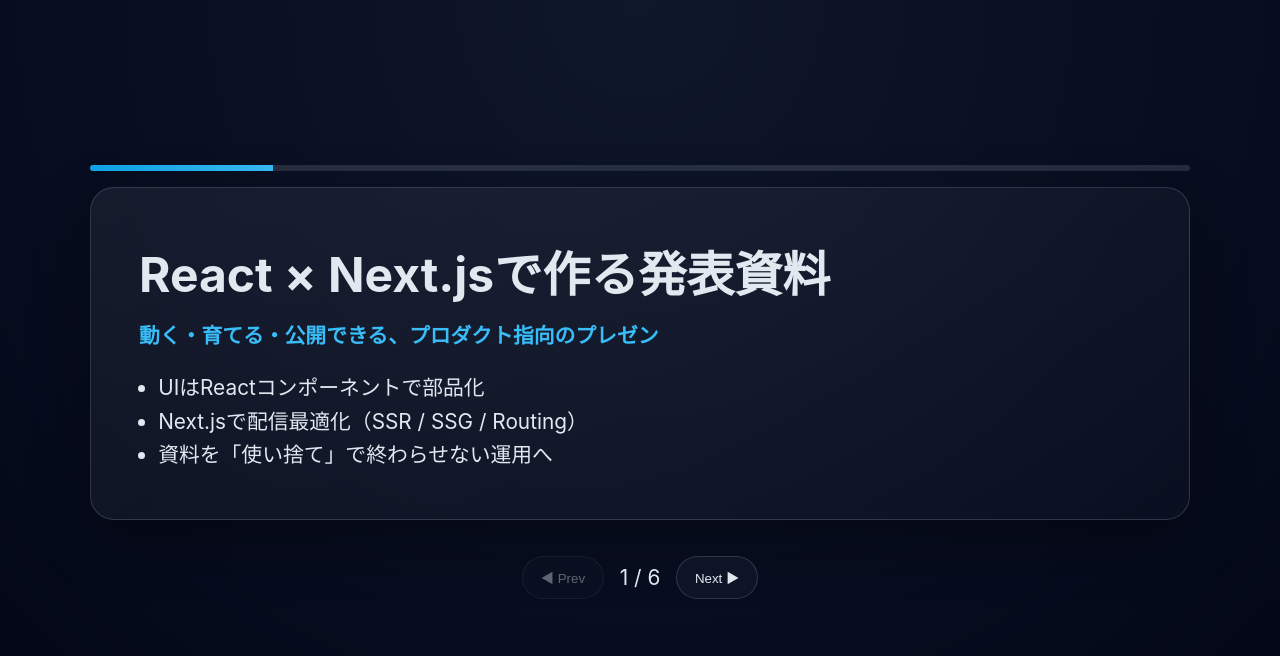
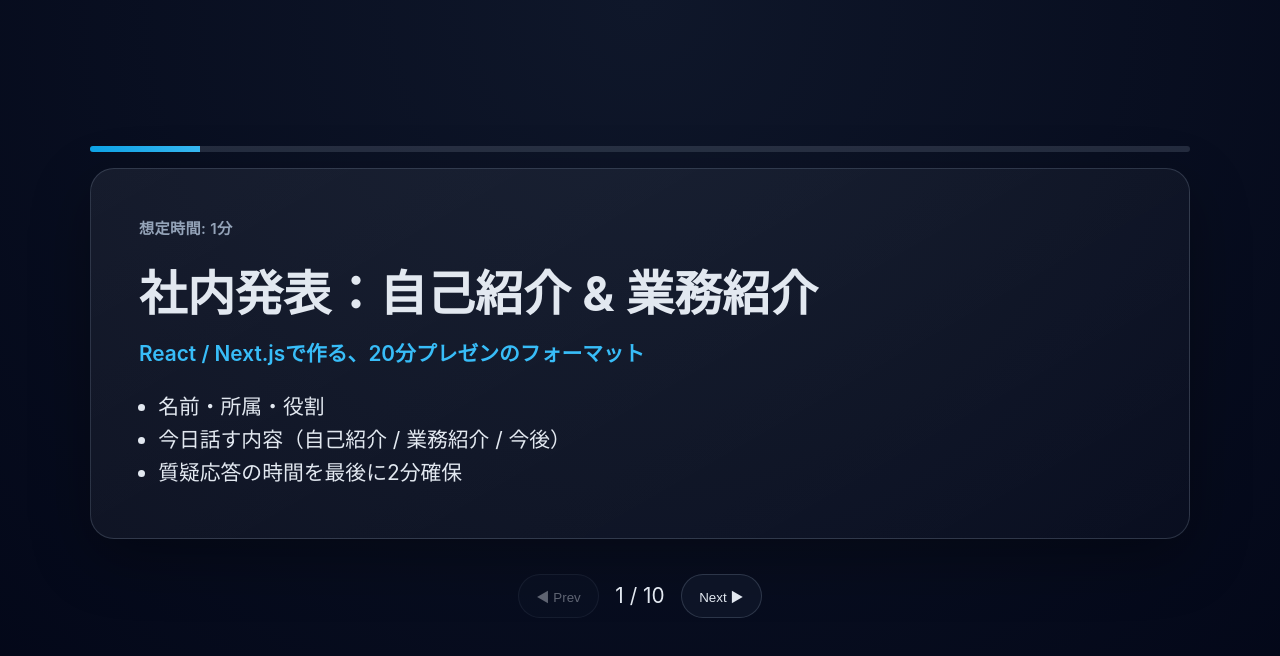
Before and after one commit to pikop1013/presentation, a Next.js app: page / in a window 1280 px wide. Shown: the top 656 px of the page. Built offline with nearby package versions, Linux system fonts and the light colour scheme.

Commit message:
発表資料を20分の自己紹介・業務紹介フォーマットに更新

```diff
--- a/app/globals.css
+++ b/app/globals.css
@@ -51,6 +51,15 @@
   border-radius: 24px;
   padding: 3rem;
   box-shadow: 0 20px 60px rgba(0, 0, 0, 0.32);
+}
+
+
+.minutes {
+  margin: 0 0 0.8rem;
+  color: var(--muted);
+  font-size: 0.95rem;
+  font-weight: 600;
+  letter-spacing: 0.02em;
 }
 
 h1 {
--- a/app/page.tsx
+++ b/app/page.tsx
@@ -5,6 +5,7 @@
 type SlideContent = {
   title: string;
   subtitle: string;
+  minutes: string;
   bullets?: string[];
   cards?: { heading: string; text: string }[];
   timeline?: [string, string][];
@@ -13,84 +14,106 @@
 
 const slides: SlideContent[] = [
   {
-    title: 'React × Next.jsで作る発表資料',
-    subtitle: '動く・育てる・公開できる、プロダクト指向のプレゼン',
-    bullets: [
-      'UIはReactコンポーネントで部品化',
-      'Next.jsで配信最適化（SSR / SSG / Routing）',
-      '資料を「使い捨て」で終わらせない運用へ',
+    title: '社内発表：自己紹介 & 業務紹介',
+    subtitle: 'React / Next.jsで作る、20分プレゼンのフォーマット',
+    minutes: '1分',
+    bullets: ['名前・所属・役割', '今日話す内容（自己紹介 / 業務紹介 / 今後）', '質疑応答の時間を最後に2分確保'],
+  },
+  {
+    title: 'アジェンダ（20分）',
+    subtitle: '時間配分が見える構成にする',
+    minutes: '1分',
+    timeline: [
+      ['導入', '0:00-2:00 目的 / アジェンダ'],
+      ['自己紹介', '2:00-7:00 キャリア / 得意領域 / 価値発揮'],
+      ['業務紹介', '7:00-17:00 担当領域 / 成果 / 課題と改善'],
+      ['締め', '17:00-20:00 まとめ / 今後 / Q&A'],
     ],
   },
   {
-    title: 'この技術選定の狙い',
-    subtitle: '資料作成の体験を、開発体験に寄せる',
-    bullets: [
-      'デザイン差し替えや再利用が容易',
-      'データやAPIと接続し、ライブデモに拡張可能',
-      'チーム開発（レビュー / CI）にそのまま乗る',
+    title: '自己紹介：これまでの経験',
+    subtitle: '短く、業務に関係する内容を中心に',
+    minutes: '2分',
+    cards: [
+      { heading: '経歴サマリ', text: 'これまで担当したプロダクトや職種の要点を3つ。' },
+      { heading: '得意領域', text: 'フロントエンド設計、UI改善、開発生産性向上など。' },
+      { heading: '仕事のスタンス', text: '再現性とチーム連携を重視して進める。' },
     ],
   },
   {
-    title: 'Reactの強みを活かす構成',
-    subtitle: '「1枚のスライド = 1コンポーネント」設計',
-    cards: [
-      {
-        heading: '再利用性',
-        text: 'タイトル、図解、比較表などを共通コンポーネント化。',
-      },
-      {
-        heading: '状態管理',
-        text: '現在ページ、表示モード、注釈表示を状態として制御。',
-      },
-      {
-        heading: '拡張性',
-        text: 'グラフやフォーム、動画埋め込みを後から追加しやすい。',
-      },
+    title: '自己紹介：現在のミッション',
+    subtitle: '「何を期待されているか」を明確にする',
+    minutes: '3分',
+    bullets: [
+      '所属チームでの担当範囲（例：画面開発 / 技術選定 / レビュー）',
+      '今期の目標（品質・速度・ユーザー体験）',
+      '社内で貢献したいテーマ（ナレッジ共有・標準化など）',
     ],
   },
   {
-    title: 'Next.jsの強みを活かす構成',
-    subtitle: '公開・運用まで考えたプレゼン基盤',
-    cards: [
-      {
-        heading: '高速表示',
-        text: 'Server Components と最適化で初期表示を高速化。',
-      },
-      {
-        heading: '配信しやすい',
-        text: 'URL共有でどこからでも閲覧、更新は即時デプロイ。',
-      },
-      {
-        heading: 'SEO / 共有最適化',
-        text: 'metadata設定で検索・SNS共有時の見え方を整備。',
-      },
+    title: '業務紹介：開発体制と担当範囲',
+    subtitle: '全体像 → 自分の担当、の順で話す',
+    minutes: '2分',
+    bullets: [
+      'プロダクトの概要（誰の何を解決しているか）',
+      'チーム構成（PM / デザイナー / FE / BE）',
+      '自分が責任を持つ機能と意思決定ポイント',
     ],
   },
   {
-    title: '今回の発表資料で入れるべき要素',
-    subtitle: '「技術の強み」が伝わる見せ方にする',
-    timeline: [
-      ['導入', '課題 → なぜWeb化するのか'],
-      ['中盤', 'Reactの部品化で生産性向上を実演'],
-      ['後半', 'Next.jsで公開・運用が楽になる点を提示'],
-      ['締め', '将来拡張（ダッシュボード化 / CMS連携）'],
+    title: '業務紹介：React / Next.js採用の理由',
+    subtitle: '技術選定を、価値に結び付けて説明する',
+    minutes: '2分',
+    cards: [
+      { heading: 'React', text: 'コンポーネント分割で再利用性と保守性を高める。' },
+      { heading: 'Next.js', text: 'Routing・最適化・配信基盤で開発と運用を効率化。' },
+      { heading: 'TypeScript', text: '型安全性で仕様変更時の品質劣化を抑える。' },
     ],
   },
   {
-    title: '次のアクション',
-    subtitle: 'まずは最小構成で公開し、改善を回す',
+    title: '業務紹介：日々の開発フロー',
+    subtitle: 'コードで資料を作るメリットもここで接続する',
+    minutes: '2分',
+    timeline: [
+      ['設計', 'Issue化 / 影響範囲確認 / 実装方針レビュー'],
+      ['実装', 'コンポーネント分割 / Story確認 / PR作成'],
+      ['品質', 'Lint / 型チェック / 動作確認 / コードレビュー'],
+      ['改善', '振り返りを次スプリントへ反映'],
+    ],
+  },
+  {
+    title: '業務紹介：成果と学び',
+    subtitle: '定量 + 定性でインパクトを示す',
+    minutes: '2分',
     bullets: [
-      'このテンプレートをベースに内容を差し替える',
-      'VercelなどでデプロイしてURL共有する',
-      'レビューを受け、スライドを継続改善する',
+      'リードタイム短縮、バグ削減、UX改善などの実績',
+      '取り組みで得た学び（設計・レビュー・連携）',
+      '今後さらに伸ばしたい技術テーマ',
     ],
-    emphasis: '結論：React/Next.jsなら「発表資料」も継続的に成長させられる。',
+  },
+  {
+    title: '今後のアクション',
+    subtitle: '個人目標とチーム貢献をセットで示す',
+    minutes: '3分',
+    bullets: [
+      '短期：担当機能の品質向上と開発速度の最適化',
+      '中期：共通コンポーネント整備と実装ルール統一',
+      '長期：ナレッジ共有を仕組み化し、組織に展開',
+    ],
+    emphasis: 'この資料自体をReact / Next.jsで運用し、継続改善していく。',
+  },
+  {
+    title: 'まとめ & Q&A',
+    subtitle: '自己紹介と業務紹介を、今後の協働につなげる',
+    minutes: '2分',
+    bullets: ['今日の要点3つを再確認', '連携して進めたいテーマを提示', '質問・フィードバックを募集'],
   },
 ];
 
 function Slide({ slide }: { slide: SlideContent }) {
   return (
     <section className="slide" aria-live="polite">
+      <p className="minutes">想定時間: {slide.minutes}</p>
       <h1>{slide.title}</h1>
       <p className="subtitle">{slide.subtitle}</p>
 
```
